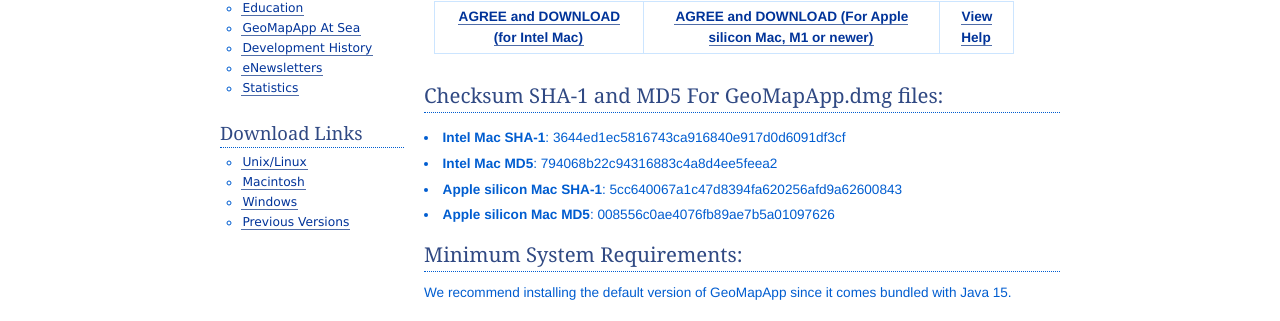
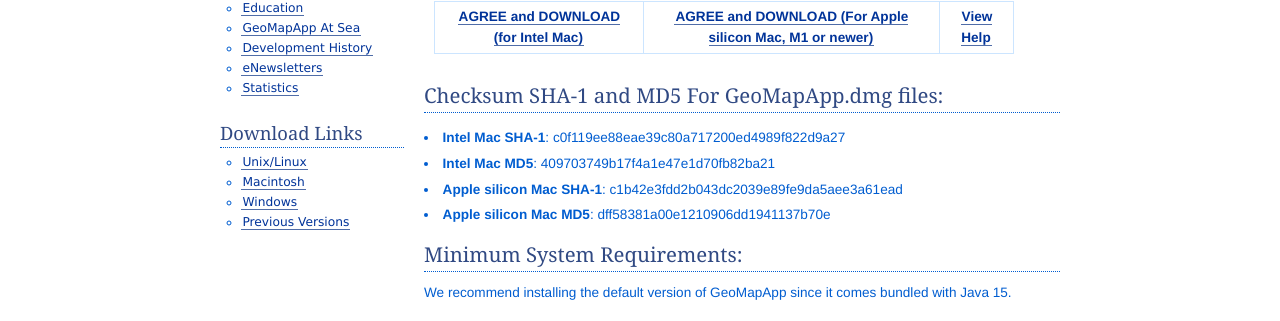
Before and after one commit to mgds/www.geomapapp.org, a Jekyll site: the page built from MacInstall.html, in a window 1280 px wide. Shown: the part 468-789 px from the top of the page. Built offline with Jekyll 4.4.1, drawn with Linux system fonts in a browser that asks for light colours.

Commit message:
Updated all checksums and Mac install URLs

```diff
--- a/MSInstall.html
+++ b/MSInstall.html
@@ -25,8 +25,8 @@
 
 <h3>Checksum SHA-1 and MD5 For GeoMapApp.exe:</h3>
 	<p>
-		<li><b>SHA-1</b>: 89c5b721cdaeb95fb0571120cd41cb187ff6ea41</li>
-		<li><b>MD5</b>: 3ad473fa72cc34812b2635b9871fa725</li>
+		<li><b>SHA-1</b>: ada263a262bda40c06418668c1585563ceddd6f4</li>
+		<li><b>MD5</b>: 732e842c7b07f13ca26725e02476cc0e</li>
 	</p>
 
 <h4></h4>
--- a/MacInstall.html
+++ b/MacInstall.html
@@ -21,8 +21,8 @@
 	<th scope="row"><TABLE border=1 cellPadding=5 cellspacing="5" bordercolor="#CCE5FF">
 		<TBODY>
 		<TR>
-			<TD><B><A href="https://app.geomapapp.org/MapApp/GeoMapApp-3.7.5-Intel.dmg">AGREE and DOWNLOAD (for Intel Mac)</A></B></TD>
-			<TD><B><A href="https://app.geomapapp.org/MapApp/GeoMapApp-3.7.5-Silicon.dmg">AGREE and DOWNLOAD (For Apple silicon Mac, M1 or newer)</A></B></TD>
+			<TD><B><A href="https://app.geomapapp.org/MapApp/GeoMapApp-3.7.6-Intel.dmg">AGREE and DOWNLOAD (for Intel Mac)</A></B></TD>
+			<TD><B><A href="https://app.geomapapp.org/MapApp/GeoMapApp-3.7.6-Silicon.dmg">AGREE and DOWNLOAD (For Apple silicon Mac, M1 or newer)</A></B></TD>
 			<TD><B><A href="/GMA/newHelp/index.html">View Help</A></B></TD>
 		</TR>
 		</TBODY>
@@ -33,10 +33,10 @@
 
 <h3>Checksum SHA-1 and MD5 For GeoMapApp.dmg files:</h3>
 <p>
-		<li><b>Intel Mac SHA-1</b>: 3644ed1ec5816743ca916840e917d0d6091df3cf</li>
-		<li><b>Intel Mac MD5</b>: 794068b22c94316883c4a8d4ee5feea2</li>
-		<li><b>Apple silicon Mac SHA-1</b>: 5cc640067a1c47d8394fa620256afd9a62600843</li>
-		<li><b>Apple silicon Mac MD5</b>: 008556c0ae4076fb89ae7b5a01097626</li>
+		<li><b>Intel Mac SHA-1</b>: c0f119ee88eae39c80a717200ed4989f822d9a27</li>
+		<li><b>Intel Mac MD5</b>: 409703749b17f4a1e47e1d70fb82ba21</li>
+		<li><b>Apple silicon Mac SHA-1</b>: c1b42e3fdd2b043dc2039e89fe9da5aee3a61ead</li>
+		<li><b>Apple silicon Mac MD5</b>: dff58381a00e1210906dd1941137b70e</li>
 </p>
 
 <h4></h4>
--- a/UnixInstall.html
+++ b/UnixInstall.html
@@ -25,8 +25,8 @@
 
 <h3>Checksum SHA-1 and MD5 For GeoMapApp.jar:</h3>
 	<p>
-		<li><b>SHA-1</b>: 4096a685cf24b4194a5c6a098968b42f1f0e64c1</li>
-		<li><b>MD5</b>: 5be1d1810405bc5d65bcf0841e48326c</li>
+		<li><b>SHA-1</b>: 8865bd3ac2a81d8e725924b803cdc9c7f84f3f4f</li>
+		<li><b>MD5</b>: 67c864934b1723030f07f68fb243d945</li>
 	</p>
 
 
```
